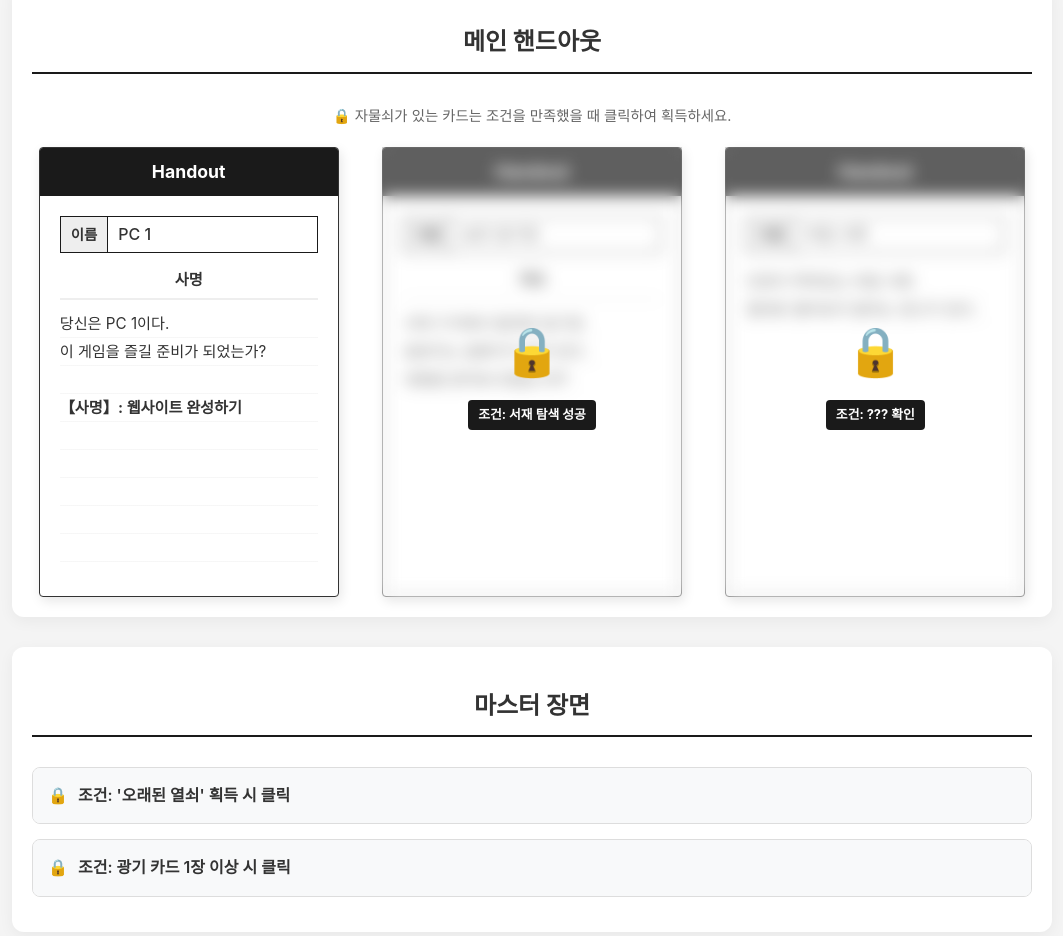
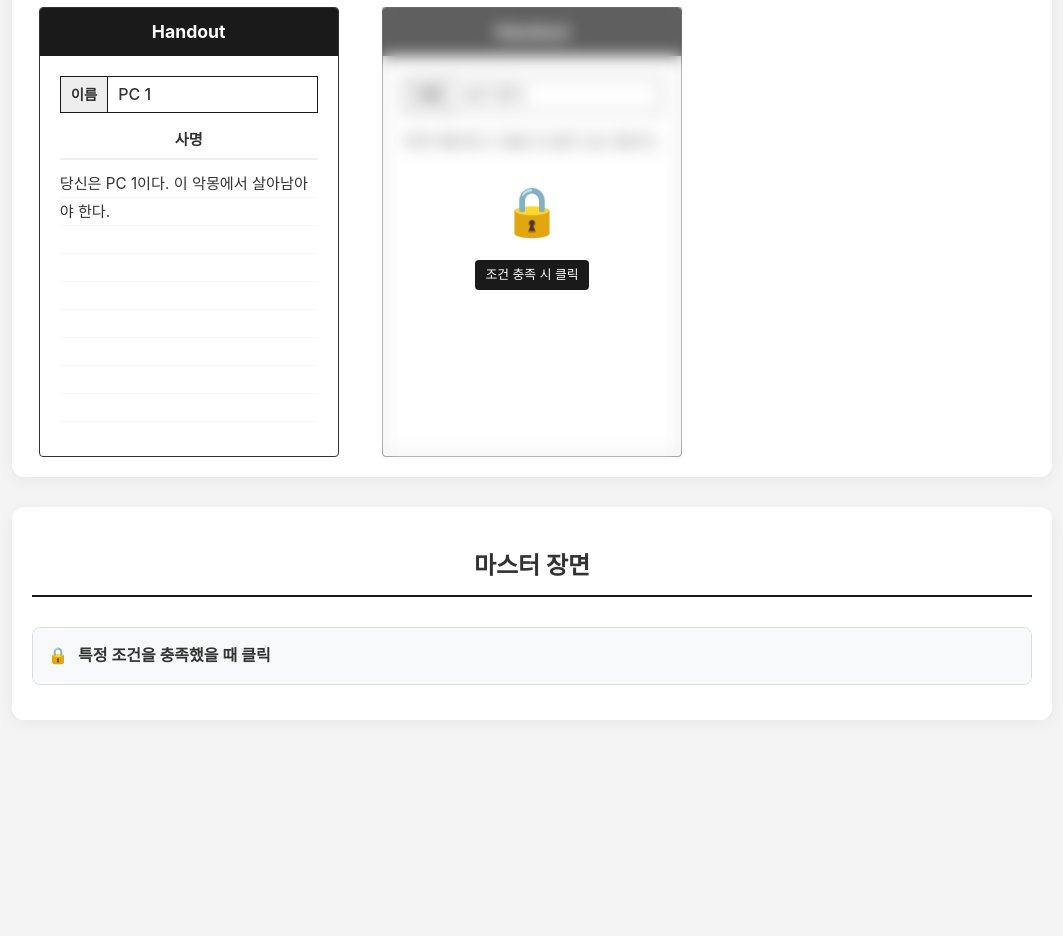
Before and after one commit to Pengkuin/TRPG_4thCommendent, a plain HTML site: page index.html in a window 1280 px wide. Shown: the part 1080-2016 px from the top of the page, without its empty margins (108-1171 px from the left). After the commit the page ends 1930 px from the top, so only its background shows below. Drawn offline with Linux system fonts and the light colour scheme; a web font is replaced by a local one.

Commit message:
Update index.html

```diff
--- a/index.html
+++ b/index.html
@@ -8,7 +8,6 @@
     <link rel="stylesheet" as="style" crossorigin href="https://cdn.jsdelivr.net/gh/orioncactus/pretendard@v1.3.9/dist/web/static/pretendard.min.css" />
 
     <style>
-        /* --- 기본 스타일 --- */
         :root {
             --bg-color: #f4f4f4;
             --text-color: #333;
@@ -18,8 +17,7 @@
         }
 
         body {
-            /* 폰트 전체 적용 (우선순위 높임) */
-            font-family: 'Pretendard', -apple-system, BlinkMacSystemFont, system-ui, Roboto, sans-serif !important;
+            font-family: 'Pretendard', -apple-system, sans-serif !important;
             background-color: var(--bg-color);
             color: var(--text-color);
             margin: 0;
@@ -40,7 +38,6 @@
             gap: 15px;
             flex-wrap: wrap;
             box-shadow: 0 2px 5px rgba(0,0,0,0.2);
-            /* 네비게이션 폰트도 강제 적용 */
             font-family: 'Pretendard', sans-serif !important;
         }
 
@@ -51,10 +48,7 @@
             font-weight: 600;
             padding: 5px 10px;
             border-radius: 4px;
-            transition: background 0.3s;
         }
-
-        nav a:hover { background: #444; }
 
         /* --- 섹션 공통 --- */
         section {
@@ -74,25 +68,43 @@
             font-weight: 700;
         }
 
-        /* --- 장면표 --- */
+        /* --- 장면표 (수정됨) --- */
         .scene-table {
             width: 100%;
             border-collapse: collapse;
             font-size: 0.95rem;
+            cursor: pointer;
         }
         .scene-table th, .scene-table td {
             border: 1px solid #ddd;
-            padding: 12px;
+            padding: 15px;
             text-align: center;
+            transition: background 0.2s;
         }
         .scene-table th {
             background-color: var(--accent-black);
             color: white;
-            font-weight: 600;
+            cursor: default;
         }
-        .scene-table tr:nth-child(even) { background-color: #fafafa; }
 
-        /* --- 메인 핸드아웃 (그리드) --- */
+        /* 장면표 블러 처리 */
+        .scene-text {
+            filter: blur(5px);
+            user-select: none; /* 드래그로 훔쳐보기 방지 */
+            transition: filter 0.3s;
+        }
+
+        /* 클릭해서 revealed 클래스가 붙으면 블러 해제 */
+        .revealed .scene-text {
+            filter: blur(0);
+            user-select: auto;
+        }
+
+        .scene-table tr:not(:first-child):hover {
+            background-color: #f0f0f0;
+        }
+
+        /* --- 핸드아웃 (잠금 시스템 유지) --- */
         .handout-grid {
             display: grid;
             grid-template-columns: 1fr;
@@ -102,13 +114,11 @@
         @media (min-width: 700px) { .handout-grid { grid-template-columns: repeat(2, 1fr); } }
         @media (min-width: 1000px) { .handout-grid { grid-template-columns: repeat(3, 1fr); } }
 
-        /* --- 카드 개별 스타일 --- */
         .handout-wrapper {
             perspective: 1000px;
             width: var(--card-width);
             height: var(--card-height);
             cursor: pointer;
-            max-width: 100%;
             position: relative;
         }
 
@@ -116,15 +126,11 @@
             position: relative;
             width: 100%;
             height: 100%;
-            text-align: left;
             transition: transform 0.6s;
             transform-style: preserve-3d;
         }
 
-        /* 뒤집기 상태 */
-        .handout-wrapper.flipped .handout-card {
-            transform: rotateY(180deg);
-        }
+        .handout-wrapper.flipped .handout-card { transform: rotateY(180deg); }
 
         .card-face {
             position: absolute;
@@ -136,153 +142,49 @@
             box-sizing: border-box;
             display: flex;
             flex-direction: column;
-            box-shadow: 2px 4px 12px rgba(0,0,0,0.1);
             border-radius: 4px;
             overflow: hidden;
         }
 
         .card-back { transform: rotateY(180deg); }
 
-        /* --- 잠금(미획득) 상태 스타일 --- */
-
-        /* locked 클래스가 있으면 덮개가 보임 */
+        /* 핸드아웃 잠금 오버레이 */
         .lock-overlay {
             position: absolute;
-            top: 0;
-            left: 0;
-            width: 100%;
-            height: 100%;
-            background: rgba(255, 255, 255, 0.3); /* 반투명 흰색 */
-            backdrop-filter: blur(8px); /* 블러 효과 */
+            top: 0; left: 0; width: 100%; height: 100%;
+            background: rgba(255, 255, 255, 0.3);
+            backdrop-filter: blur(8px);
             -webkit-backdrop-filter: blur(8px);
             z-index: 10;
             display: flex;
             flex-direction: column;
             justify-content: center;
             align-items: center;
-            color: #333;
-            font-weight: bold;
             opacity: 0;
             pointer-events: none;
             transition: opacity 0.3s;
         }
 
-        /* 부모가 locked 클래스를 가질 때만 오버레이 표시 */
-        .handout-wrapper.locked .lock-overlay {
-            opacity: 1;
-            pointer-events: auto; /* 잠겨있을 때만 클릭 감지 */
-            cursor: pointer;
-        }
+        .handout-wrapper.locked .lock-overlay { opacity: 1; pointer-events: auto; }
+        .lock-icon { font-size: 3rem; margin-bottom: 10px; }
+        .lock-text { background: var(--accent-black); color: white; padding: 5px 10px; border-radius: 4px; font-size: 0.8rem; }
 
-        /* 잠금 아이콘 */
-        .lock-icon { font-size: 3rem; margin-bottom: 10px; }
-        .lock-text {
-            background: var(--accent-black);
-            color: white;
-            padding: 5px 10px;
-            border-radius: 4px;
-            font-size: 0.8rem;
-        }
+        /* 핸드아웃 디자인 요소 */
+        .ho-header { background: var(--accent-black); color: white; text-align: center; font-size: 1.1rem; padding: 10px 0; font-weight: 700; }
+        .ho-content { padding: 20px; flex-grow: 1; display: flex; flex-direction: column; }
+        .ho-title-box { display: flex; border: 1px solid var(--accent-black); margin-bottom: 15px; }
+        .ho-label { background: #eee; padding: 5px 10px; font-weight: 700; border-right: 1px solid var(--accent-black); font-size: 0.9rem; display: flex; align-items: center; }
+        .ho-name { padding: 5px 10px; flex-grow: 1; display: flex; align-items: center; font-weight: 500; }
+        .ho-section-title { text-align: center; font-weight: 700; margin-bottom: 10px; border-bottom: 2px solid #eee; padding-bottom: 5px; font-size: 0.95rem; }
+        .ho-text-lines { background-image: repeating-linear-gradient(white 0px, white 27px, #eee 28px); line-height: 28px; font-size: 0.95rem; flex-grow: 1; }
+        .ho-shock-box { display: flex; border: 1px solid var(--accent-black); margin-bottom: 15px; }
+        .ho-shock-item { flex: 1; padding: 8px; border-right: 1px solid var(--accent-black); font-size: 0.9rem; text-align: center; }
+        .ho-shock-item:last-child { border-right: none; }
+        .ho-footer-warning { background: var(--accent-black); color: white; text-align: center; padding: 10px; font-size: 0.8rem; margin-top: auto; }
 
-        /* --- 핸드아웃 내부 디자인 --- */
-        .ho-header {
-            background: var(--accent-black);
-            color: white;
-            text-align: center;
-            font-size: 1.1rem;
-            padding: 10px 0;
-            font-weight: 700;
-        }
-
-        .ho-content {
-            padding: 20px;
-            flex-grow: 1;
-            display: flex;
-            flex-direction: column;
-            overflow-y: auto;
-        }
-        .ho-content::-webkit-scrollbar { width: 4px; }
-        .ho-content::-webkit-scrollbar-thumb { background: #ccc; border-radius: 4px; }
-
-        .ho-title-box {
-            display: flex;
-            border: 1px solid var(--accent-black);
-            margin-bottom: 15px;
-        }
-        .ho-label {
-            background: #eee;
-            padding: 5px 10px;
-            font-weight: 700;
-            border-right: 1px solid var(--accent-black);
-            font-size: 0.9rem;
-            display: flex; align-items: center;
-        }
-        .ho-name {
-            padding: 5px 10px;
-            flex-grow: 1;
-            display: flex; align-items: center;
-            font-weight: 500;
-        }
-
-        .ho-section-title {
-            text-align: center;
-            font-weight: 700;
-            margin-bottom: 10px;
-            border-bottom: 2px solid #eee;
-            padding-bottom: 5px;
-            font-size: 0.95rem;
-        }
-
-        .ho-text-lines {
-            background-image: repeating-linear-gradient(white 0px, white 27px, #eee 28px);
-            line-height: 28px;
-            font-size: 0.95rem;
-            flex-grow: 1;
-        }
-
-        /* 뒷면 전용 */
-        .ho-shock-box {
-            display: flex;
-            border: 1px solid var(--accent-black);
-            margin-bottom: 15px;
-        }
-        .ho-shock-item {
-            flex: 1;
-            padding: 8px;
-            border-right: 1px solid var(--accent-black);
-            font-size: 0.9rem;
-            text-align: center;
-        }
-        .ho-shock-item:last-child { border-right: none; }
-
-        .ho-footer-warning {
-            background: var(--accent-black);
-            color: white;
-            text-align: center;
-            padding: 10px;
-            font-size: 0.8rem;
-            margin-top: auto;
-        }
-
-        /* --- 마스터 장면 (아코디언) --- */
-        details {
-            border: 1px solid #ddd;
-            border-radius: 8px;
-            margin-bottom: 15px;
-            background-color: #fff;
-            overflow: hidden;
-        }
-        summary {
-            font-weight: 600;
-            padding: 15px;
-            cursor: pointer;
-            background-color: #f8f9fa;
-            transition: background 0.2s;
-            list-style: none;
-            display: flex;
-            align-items: center;
-        }
-        summary:hover { background-color: #eee; }
+        /* --- 마스터 장면 --- */
+        details { border: 1px solid #ddd; border-radius: 8px; margin-bottom: 15px; background-color: #fff; overflow: hidden; }
+        summary { font-weight: 600; padding: 15px; cursor: pointer; background-color: #f8f9fa; display: flex; align-items: center; list-style: none; }
         summary::before { content: "🔒"; margin-right: 10px; }
         details[open] summary::before { content: "🔓"; }
         .scene-content { padding: 25px; border-top: 1px solid #ddd; }
@@ -298,194 +200,100 @@
         <a href="#master-scenes">마스터 장면</a>
     </nav>
 
-    <section id="madness-cards">
-        <h2>광기 카드</h2>
-        <p style="text-align: center; color: #666;">(광기 카드 덱 영역)</p>
-    </section>
-
     <section id="scene-table">
         <h2>장면표</h2>
+        <p style="text-align: center; font-size: 0.9rem; color: #666; margin-bottom: 20px;">
+            🎲 주사위를 굴린 후 해당하는 번호를 클릭하여 내용을 확인하세요.
+        </p>
         <table class="scene-table">
             <thead>
-                <tr><th style="width: 15%">2d6</th><th>장면 내용</th></tr>
+                <tr><th style="width: 15%">2d6</th><th>장면 내용 (클릭 시 공개)</th></tr>
             </thead>
             <tbody>
-                <tr><td>2</td><td>완전한 정적. 무언가 잘못되었다.</td></tr>
-                <tr><td>3</td><td>멀리서 들려오는 비명소리.</td></tr>
-                <tr><td>4</td><td>정전이 발생한다. 어둠 속의 기척.</td></tr>
-                <tr><td>5</td><td>피 묻은 쪽지를 발견한다.</td></tr>
-                <tr><td>6</td><td>라디오 잡음 속 들리는 목소리.</td></tr>
-                <tr><td>7</td><td>평온한 일상 (회복 판정 가능).</td></tr>
-                <tr><td>8</td><td>누군가 지켜보는 시선.</td></tr>
-                <tr><td>9</td><td>과거의 끔찍한 기억.</td></tr>
-                <tr><td>10</td><td>우연히 마주친 낯선 사람.</td></tr>
-                <tr><td>11</td><td>단서가 파손된 채 발견됨.</td></tr>
-                <tr><td>12</td><td>결정적인 힌트 발견.</td></tr>
+                <tr onclick="revealScene(this)"><td class="num">2</td><td class="scene-text">완전한 정적. 무언가 잘못되었다는 느낌이 듭니다.</td></tr>
+                <tr onclick="revealScene(this)"><td class="num">3</td><td class="scene-text">멀리서 들려오는 비명소리. 당신은 소리의 근원지를 찾습니다.</td></tr>
+                <tr onclick="revealScene(this)"><td class="num">4</td><td class="scene-text">갑자기 정전이 발생합니다. 어둠 속에서 누군가의 기척이 느껴집니다.</td></tr>
+                <tr onclick="revealScene(this)"><td class="num">5</td><td class="scene-text">피 묻은 쪽지를 발견합니다. 내용은 아직 알 수 없습니다.</td></tr>
+                <tr onclick="revealScene(this)"><td class="num">6</td><td class="scene-text">오래된 라디오에서 지직거리는 잡음과 함께 기괴한 목소리가 들립니다.</td></tr>
+                <tr onclick="revealScene(this)"><td class="num">7</td><td class="scene-text">평온한 일상... 처럼 보이지만 알 수 없는 위화감이 듭니다. (회복 가능)</td></tr>
+                <tr onclick="revealScene(this)"><td class="num">8</td><td class="scene-text">누군가 당신을 지켜보고 있다는 시선을 강하게 느낍니다.</td></tr>
+                <tr onclick="revealScene(this)"><td class="num">9</td><td class="scene-text">과거의 끔찍한 기억이 플래시백처럼 스쳐 지나갑니다.</td></tr>
+                <tr onclick="revealScene(this)"><td class="num">10</td><td class="scene-text">우연히 마주친 낯선 사람. 그는 무언가 알고 있는 눈치입니다.</td></tr>
+                <tr onclick="revealScene(this)"><td class="num">11</td><td class="scene-text">단서가 될만한 물건이 처참하게 파손된 채 발견됩니다.</td></tr>
+                <tr onclick="revealScene(this)"><td class="num">12</td><td class="scene-text">결정적인 힌트, 혹은 끔찍한 진실의 조각을 발견합니다.</td></tr>
             </tbody>
         </table>
     </section>
 
     <section id="handouts">
         <h2>메인 핸드아웃</h2>
-        <p style="text-align: center; margin-bottom: 20px; font-size: 0.9rem; color: #666;">
-            🔒 자물쇠가 있는 카드는 조건을 만족했을 때 클릭하여 획득하세요.
-        </p>
-
         <div class="handout-grid">
-
             <div class="handout-wrapper" onclick="handleCardClick(this)">
-                <div class="lock-overlay">
-                    <div class="lock-icon">🔒</div>
-                    <div class="lock-text">클릭하여 정보 획득</div>
-                </div>
-
+                <div class="lock-overlay"><div class="lock-icon">🔒</div><div class="lock-text">클릭하여 정보 획득</div></div>
                 <div class="handout-card">
                     <div class="card-face card-front">
                         <div class="ho-header">Handout</div>
                         <div class="ho-content">
-                            <div class="ho-title-box">
-                                <div class="ho-label">이름</div>
-                                <div class="ho-name">PC 1</div>
-                            </div>
+                            <div class="ho-title-box"><div class="ho-label">이름</div><div class="ho-name">PC 1</div></div>
                             <div class="ho-section-title">사명</div>
-                            <div class="ho-text-lines">
-                                당신은 PC 1이다.<br>
-                                이 게임을 즐길 준비가 되었는가?<br>
-                                <br>
-                                <b>【사명】: 웹사이트 완성하기</b>
-                            </div>
+                            <div class="ho-text-lines">당신은 PC 1이다. 이 악몽에서 살아남아야 한다.</div>
                         </div>
                     </div>
                     <div class="card-face card-back">
                         <div class="ho-header">Handout</div>
                         <div class="ho-content">
-                            <div class="ho-header" style="background: black; color: white; margin-bottom: 10px;">비밀</div>
-                            <div class="ho-shock-box">
-                                <div class="ho-shock-item"><b>쇼크:</b> 전원</div>
-                            </div>
-                            <div class="ho-text-lines">
-                                사실 코드는 거의 다 완성되었다!<br>
-                                남은 건 시나리오를 채우는 것뿐.<br>
-                                <br>
-                                <b>《놀람》으로 공포판정.</b>
-                            </div>
+                            <div class="ho-header" style="background:black; color:white; margin-bottom:10px;">비밀</div>
+                            <div class="ho-text-lines">사실 당신은... (비밀 내용)</div>
                         </div>
-                        <div class="ho-footer-warning">비밀을 스스로 밝힐 수는 없다.</div>
+                        <div class="ho-footer-warning">비밀을 스스로 밝힐 수 없다.</div>
                     </div>
                 </div>
             </div>
 
             <div class="handout-wrapper locked" onclick="handleCardClick(this)">
-                <div class="lock-overlay">
-                    <div class="lock-icon">🔒</div>
-                    <div class="lock-text">조건: 서재 탐색 성공</div>
-                </div>
-
+                <div class="lock-overlay"><div class="lock-icon">🔒</div><div class="lock-text">조건 충족 시 클릭</div></div>
                 <div class="handout-card">
                     <div class="card-face card-front">
                         <div class="ho-header">Handout</div>
                         <div class="ho-content">
-                            <div class="ho-title-box">
-                                <div class="ho-label">이름</div>
-                                <div class="ho-name">낡은 일기장</div>
-                            </div>
-                            <div class="ho-section-title">개요</div>
-                            <div class="ho-text-lines">
-                                서재 구석에서 발견된 일기장.<br>
-                                겉표지는 곰팡이가 슬어 있다.<br>
-                                내용을 읽어보시겠습니까?
-                            </div>
+                            <div class="ho-title-box"><div class="ho-label">이름</div><div class="ho-name">낡은 열쇠</div></div>
+                            <div class="ho-text-lines">무언가를 열 수 있을 것 같은 녹슨 열쇠다.</div>
                         </div>
                     </div>
                     <div class="card-face card-back">
                         <div class="ho-header">Handout</div>
                         <div class="ho-content">
-                            <div class="ho-header" style="background: black; color: white; margin-bottom: 10px;">비밀</div>
-                            <div class="ho-shock-box">
-                                <div class="ho-shock-item"><b>쇼크:</b> 없음</div>
-                            </div>
-                            <div class="ho-text-lines">
-                                "그들이 온다. 문을 막아야 해."<br>
-                                뒷장은 피로 얼룩져 읽을 수 없다.<br>
-                                <br>
-                                <b>진통제 아이템 획득.</b>
-                            </div>
+                            <div class="ho-header" style="background:black; color:white; margin-bottom:10px;">비밀</div>
+                            <div class="ho-text-lines">열쇠 꼬리표에 '지하실'이라고 적혀있다.</div>
                         </div>
-                        <div class="ho-footer-warning">확산 정보</div>
                     </div>
                 </div>
             </div>
-
-             <div class="handout-wrapper locked" onclick="handleCardClick(this)">
-                <div class="lock-overlay">
-                    <div class="lock-icon">🔒</div>
-                    <div class="lock-text">조건: ??? 확인</div>
-                </div>
-
-                <div class="handout-card">
-                    <div class="card-face card-front">
-                        <div class="ho-header">Handout</div>
-                        <div class="ho-content">
-                            <div class="ho-title-box">
-                                <div class="ho-label">이름</div>
-                                <div class="ho-name">비밀 서류</div>
-                            </div>
-                            <div class="ho-text-lines">
-                                인장이 찍혀있는 비밀 서류.<br>
-                                절대로 열어보지 말라는 경고가 있다.
-                            </div>
-                        </div>
-                    </div>
-                    <div class="card-face card-back">
-                        <div class="ho-header">Handout</div>
-                        <div class="ho-content">
-                            <div class="ho-header" style="background: black; color: white; margin-bottom: 10px;">비밀</div>
-                            <div class="ho-text-lines">
-                                서류는 백지였다.<br>
-                                누군가 바꿔치기 한 것 같다.
-                            </div>
-                        </div>
-                        <div class="ho-footer-warning">비밀</div>
-                    </div>
-                </div>
-            </div>
-
         </div>
     </section>
 
     <section id="master-scenes">
         <h2>마스터 장면</h2>
-
         <details>
-            <summary>조건: '오래된 열쇠' 획득 시 클릭</summary>
+            <summary>특정 조건을 충족했을 때 클릭</summary>
             <div class="scene-content">
-                <h3>장면 1: 서재의 비밀</h3>
-                <p>문이 열리자 쾌쾌한 먼지 냄새가 난다.</p>
-                <hr>
-                <p><b>[GM]</b> 탐색 판정 (난이도 6). 성공 시 <span style="background:#eee; padding:2px 5px; border-radius:3px;">낡은 일기장</span> 핸드아웃을 확인하세요.</p>
-            </div>
-        </details>
-
-        <details>
-            <summary>조건: 광기 카드 1장 이상 시 클릭</summary>
-            <div class="scene-content">
-                <h3>장면 2: 어둠 속의 속삭임</h3>
-                <p>"도망칠 수 없어..."</p>
-                <hr>
-                <p><b>[GM]</b> 전원 이성치(SAN) -1</p>
+                <h3>장면 제목</h3>
+                <p>장면의 상세한 내용을 여기에 적습니다.</p>
             </div>
         </details>
     </section>
 
     <script>
+        // 장면표 클릭 시 블러 해제
+        function revealScene(row) {
+            row.classList.toggle('revealed');
+        }
+
+        // 핸드아웃 클릭 처리
         function handleCardClick(element) {
-            // 1. 만약 잠겨있다면(locked)? -> 잠금을 푼다.
             if (element.classList.contains('locked')) {
-                // 잠금 해제 (블러 사라짐, 앞면 보임)
                 element.classList.remove('locked');
-            }
-            // 2. 잠겨있지 않다면? -> 카드를 뒤집는다(앞<->뒤).
-            else {
+            } else {
                 element.classList.toggle('flipped');
             }
         }
```
